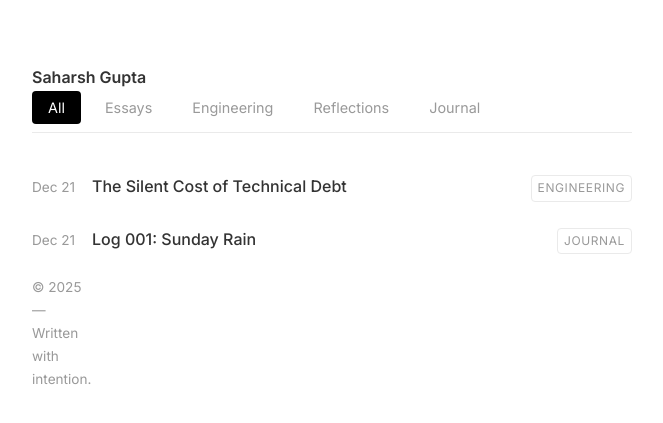
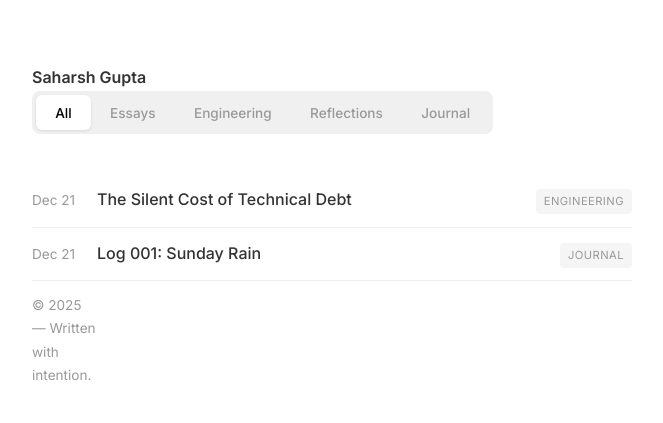
Before and after one commit to saharshg29/saharshg29.github.io, a Jekyll site: the page built from index.html, in a window 1280 px wide. Shown: the top 423 px of the page, without its empty margins (308-971 px from the left). Built offline with Jekyll 4.4.1, drawn with Linux system fonts in a browser that asks for light colours.

Commit message:
feat: Redesign category tabs as a segmented control and enable filtering posts by clicking category labels.

```diff
--- a/assets/css/style.css
+++ b/assets/css/style.css
@@ -71,100 +71,110 @@
     border-bottom-color: var(--accent);
 }
 
-/* Tabs */
+/* Tabs - Segmented Control */
 .tabs {
-    display: flex;
-    gap: 0.5rem;
-    margin-bottom: 2rem;
+    display: inline-flex;
+    gap: 0;
+    margin-bottom: 2.5rem;
+    background: #f0f0f0;
+    border-radius: 8px;
+    padding: 4px;
     overflow-x: auto;
-    padding-bottom: 0.5rem;
-    border-bottom: 1px solid var(--border);
-    /* Define border in root if missing or use fallback */
-    border-bottom: 1px solid #eaeaea;
     -webkit-overflow-scrolling: touch;
-    /* smooth scrolling on mobile */
 }
 
 @media (prefers-color-scheme: dark) {
     .tabs {
-        border-color: #333;
+        background: #222;
     }
 }
 
 .tab-button {
     background: none;
     border: none;
-    padding: 0.5rem 1rem;
+    padding: 0.6rem 1.2rem;
     font-family: 'Inter', sans-serif;
-    font-size: 0.9rem;
+    font-size: 0.85rem;
+    font-weight: 500;
     color: var(--text-meta);
     cursor: pointer;
-    border-radius: 4px;
-    transition: all 0.2s;
+    border-radius: 6px;
+    transition: all 0.15s ease;
     white-space: nowrap;
 }
 
 .tab-button:hover {
-    background: #f4f4f4;
     color: var(--text);
 }
 
 .tab-button.active {
-    background: var(--accent);
-    color: var(--bg);
+    background: var(--bg);
+    color: var(--accent);
+    box-shadow: 0 1px 3px rgba(0, 0, 0, 0.1);
 }
 
 @media (prefers-color-scheme: dark) {
-    .tab-button:hover {
-        background: #222;
-    }
-
     .tab-button.active {
-        color: #000;
-        background: #fff;
+        background: #333;
+        color: #fff;
+        box-shadow: none;
     }
 }
 
-/* Post List (Refined) */
+/* Post List */
 .post-item {
     display: flex;
     align-items: baseline;
-    padding: 0.5rem 0;
-    margin-bottom: 0.5rem;
-    flex-wrap: wrap;
-    /* allow wrapping on small screens */
+    padding: 0.75rem 0;
+    border-bottom: 1px solid #f0f0f0;
+}
+
+@media (prefers-color-scheme: dark) {
+    .post-item {
+        border-color: #222;
+    }
 }
 
 .post-meta {
     font-family: 'Inter', sans-serif;
     font-size: 0.85rem;
     color: var(--text-meta);
-    width: 60px;
-    /* Fixed width for alignment */
+    width: 65px;
     flex-shrink: 0;
 }
 
 .category-label {
-    font-size: 0.75rem;
+    font-size: 0.7rem;
     text-transform: uppercase;
     color: var(--text-meta);
-    border: 1px solid #eaeaea;
-    padding: 2px 6px;
+    background: #f5f5f5;
+    padding: 3px 8px;
     border-radius: 4px;
     margin-left: auto;
-    /* push to right */
-    letter-spacing: 0.05em;
+    letter-spacing: 0.04em;
+    cursor: pointer;
+    transition: all 0.15s ease;
+}
+
+.category-label:hover {
+    background: #e0e0e0;
+    color: var(--text);
 }
 
 @media (prefers-color-scheme: dark) {
     .category-label {
-        border-color: #333;
+        background: #222;
+    }
+
+    .category-label:hover {
+        background: #333;
+        color: #fff;
     }
 }
 
 .post-item a {
     font-weight: 500;
-    margin-right: 1rem;
+    flex-grow: 1;
 }
 
 article {
--- a/index.html
+++ b/index.html
@@ -16,7 +16,7 @@
     <div class="post-item" data-category="essays">
         <span class="post-meta">{{ post.date | date: "%b %d" }}</span>
         <a href="{{ post.url }}">{{ post.title }}</a>
-        <span class="category-label">Essay</span>
+        <span class="category-label" data-tab="essays">Essay</span>
     </div>
     {% endfor %}
 
@@ -25,7 +25,7 @@
     <div class="post-item" data-category="engineering">
         <span class="post-meta">{{ post.date | date: "%b %d" }}</span>
         <a href="{{ post.url }}">{{ post.title }}</a>
-        <span class="category-label">Engineering</span>
+        <span class="category-label" data-tab="engineering">Engineering</span>
     </div>
     {% endfor %}
 
@@ -34,7 +34,7 @@
     <div class="post-item" data-category="reflections">
         <span class="post-meta">{{ post.date | date: "%b %d" }}</span>
         <a href="{{ post.url }}">{{ post.title }}</a>
-        <span class="category-label">Reflection</span>
+        <span class="category-label" data-tab="reflections">Reflection</span>
     </div>
     {% endfor %}
 
@@ -43,7 +43,7 @@
     <div class="post-item" data-category="journals">
         <span class="post-meta">{{ post.date | date: "%b %d" }}</span>
         <a href="{{ post.url }}">{{ post.title }}</a>
-        <span class="category-label">Journal</span>
+        <span class="category-label" data-tab="journals">Journal</span>
     </div>
     {% endfor %}
 </div>
```
Also changed, not shown: other parts of index.html (+21 -9 lines), 2 other files. Lines whose indentation alone changed are shown as unchanged.
